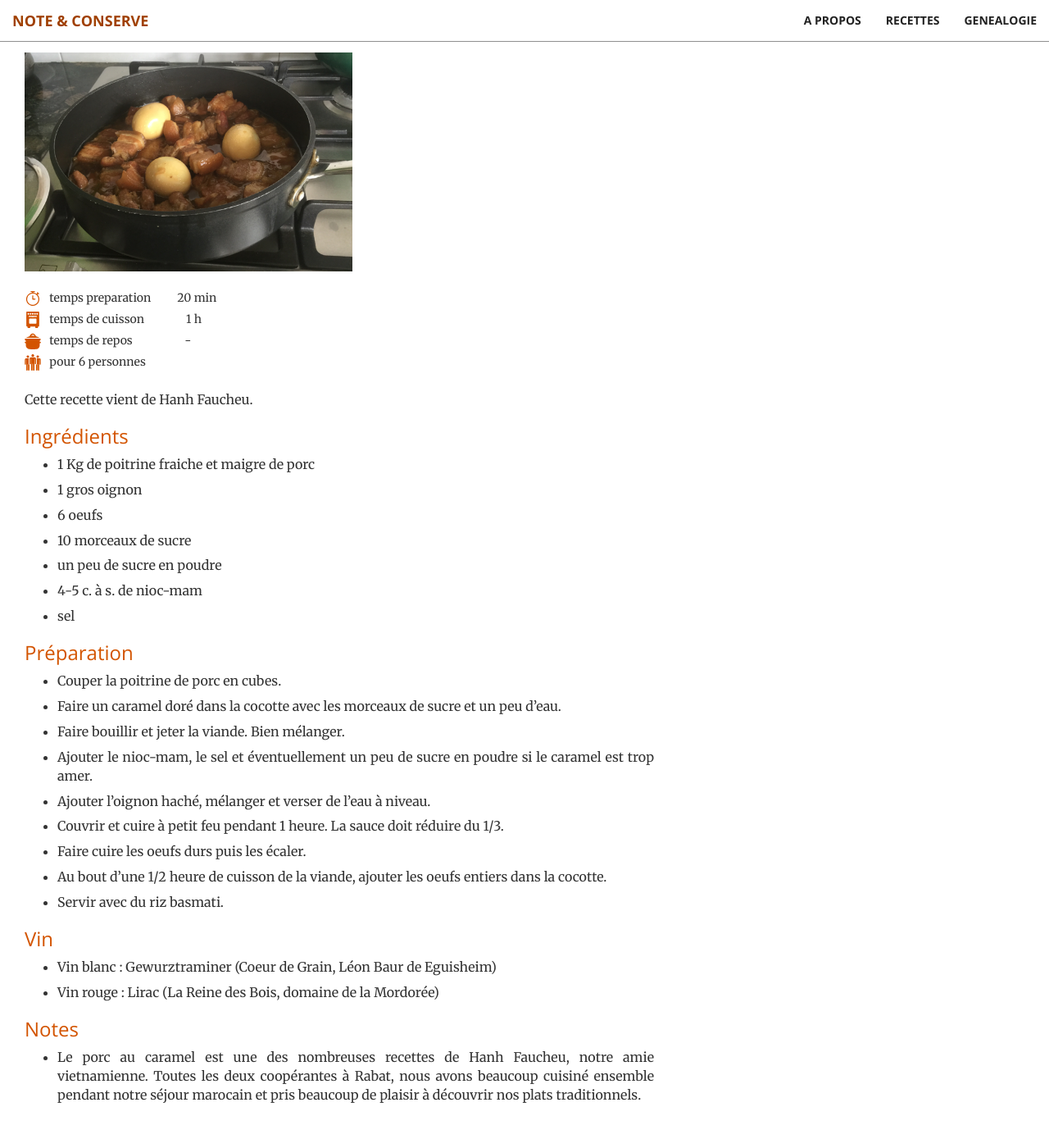
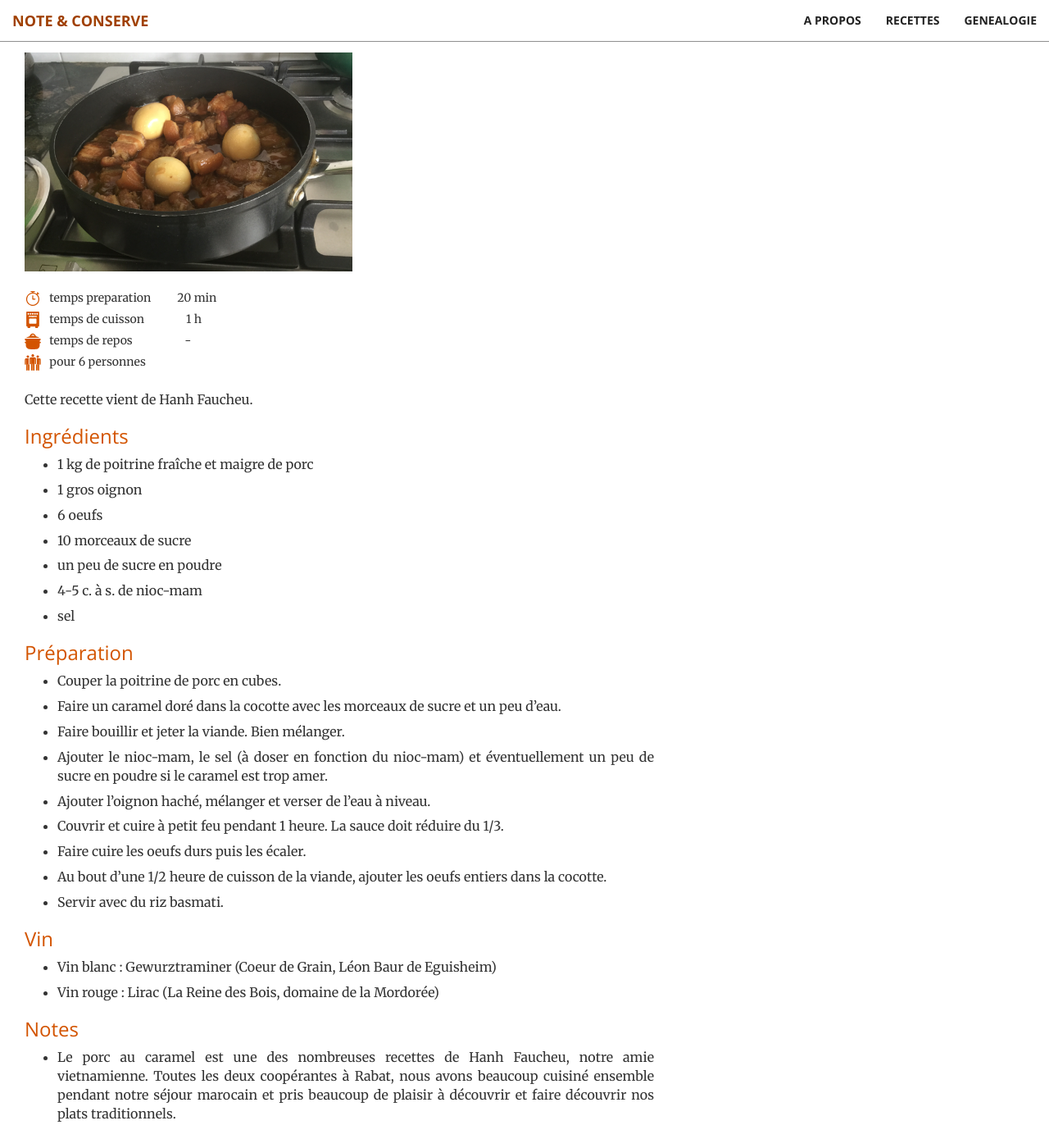
Before and after one commit to brignogan/brignogan.github.io, a Jekyll site: the page built from _posts/2020-02-5-porcaucaramel.md, in a window 1280 px wide and 1400 px high, scrolled down 57 px. Shown: the whole window at 82% size. Built offline with Jekyll 4.4.1, drawn with Linux system fonts in a browser that asks for light colours; before the commit the page ends 1434 px from its top, so only the background shows below that; grey boxes are pictures that could not be loaded.

Commit message:
Update 2020-02-5-porcaucaramel.md
correction d'orthographe

```diff
--- a/_posts/2020-02-5-porcaucaramel.md
+++ b/_posts/2020-02-5-porcaucaramel.md
@@ -12,7 +12,7 @@
 Cette recette vient de Hanh Faucheu.
 
 ### Ingrédients
-* 1 Kg de poitrine fraiche et maigre de porc
+* 1 kg de poitrine fraîche et maigre de porc
 * 1 gros oignon
 * 6 oeufs
 * 10 morceaux de sucre
@@ -25,7 +25,7 @@
 * Couper la poitrine de porc en cubes.
 * Faire un caramel doré dans la cocotte avec les morceaux de sucre et un peu d'eau.
 * Faire bouillir et jeter la viande. Bien mélanger.
-* Ajouter le nioc-mam, le sel et éventuellement un peu de sucre en poudre si le caramel est trop amer.
+* Ajouter le nioc-mam, le sel (à doser en fonction du nioc-mam) et éventuellement un peu de sucre en poudre si le caramel est trop amer.
 * Ajouter l'oignon haché, mélanger et verser de l'eau à niveau.
 * Couvrir et cuire à petit feu pendant 1 heure. La sauce doit réduire du 1/3.
 * Faire cuire les oeufs durs puis les écaler.
@@ -38,4 +38,4 @@
 * Vin rouge : Lirac (La Reine des Bois, domaine de la Mordorée)
 
 ### Notes
-* Le porc au caramel est une des nombreuses recettes de Hanh Faucheu, notre amie vietnamienne. Toutes les deux coopérantes à Rabat, nous avons beaucoup cuisiné ensemble pendant notre séjour marocain et pris beaucoup de plaisir à  découvrir nos plats traditionnels.
+* Le porc au caramel est une des nombreuses recettes de Hanh Faucheu, notre amie vietnamienne. Toutes les deux coopérantes à Rabat, nous avons beaucoup cuisiné ensemble pendant notre séjour marocain et pris beaucoup de plaisir à découvrir et faire découvrir nos plats traditionnels.
```
